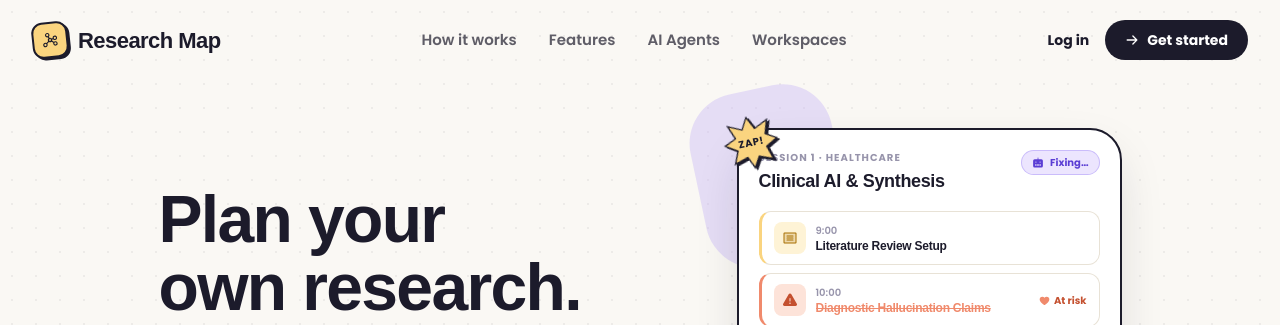
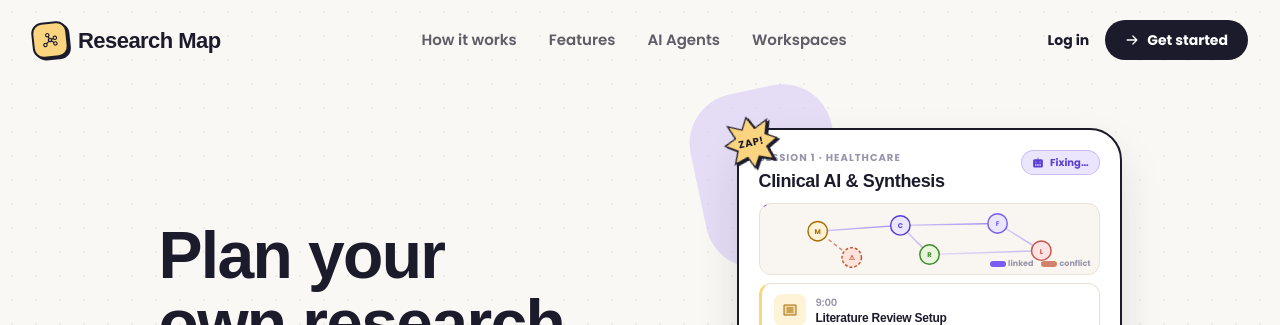
Before and after one commit to SanketBhandarii/3-idiots, a Next.js app in the folder web/: page / in a window 1280 px wide. Shown: the top 325 px of the page. Built offline with nearby package versions, Linux system fonts and the light colour scheme; no server answers; a web font is replaced by a local one.

Commit message:
feat: add mini animated knowledge graph with traveling dots inside hero card

```diff
--- a/web/app/page.tsx
+++ b/web/app/page.tsx
@@ -234,7 +234,7 @@
             <div className="rounded-[32px] border-[2.5px] border-[#1c1b2b] bg-white p-5 shadow-[0_20px_50px_-10px_rgba(28,27,43,0.18)]">
 
               {/* Card Header */}
-              <div className="flex items-start justify-between pb-3">
+              <div className="flex items-start justify-between pb-2">
                 <div>
                   <p className="text-[10px] font-bold uppercase tracking-widest text-[#9794ab]">SESSION 1 · HEALTHCARE</p>
                   <h2 className="mt-0.5 font-display text-lg font-black text-[#1c1b2b]">Clinical AI & Synthesis</h2>
@@ -244,7 +244,77 @@
                 </span>
               </div>
 
-              {/* Moveable Draggable Tiles */}
+              {/* ── Mini Connection Graph ── */}
+              <div className="relative h-[72px] w-full rounded-xl bg-[#f5f1e8]/60 border border-[#e8e2d6] mb-2 overflow-hidden">
+                <svg className="absolute inset-0 h-full w-full" viewBox="0 0 340 72">
+                  <defs>
+                    <linearGradient id="mini-grad" x1="0%" y1="0%" x2="100%" y2="0%">
+                      <stop offset="0%" stopColor="#c6b5f6" />
+                      <stop offset="100%" stopColor="#7b5cf0" />
+                    </linearGradient>
+                    <linearGradient id="mini-conflict" x1="0%" y1="0%" x2="100%" y2="0%">
+                      <stop offset="0%" stopColor="#f08a6c" />
+                      <stop offset="100%" stopColor="#c4502f" />
+                    </linearGradient>
+                  </defs>
+                  {/* Connection lines */}
+                  <path d="M 55 28 L 140 22" stroke="url(#mini-grad)" strokeWidth="1.5" fill="none" strokeOpacity="0.7" />
+                  <path d="M 140 22 L 240 20" stroke="url(#mini-grad)" strokeWidth="1.5" fill="none" strokeOpacity="0.7" />
+                  <path d="M 140 22 L 170 52" stroke="url(#mini-grad)" strokeWidth="1.5" fill="none" strokeOpacity="0.5" />
+                  <path d="M 55 28 L 90 55" stroke="url(#mini-conflict)" strokeWidth="1.5" fill="none" strokeDasharray="4,3" strokeOpacity="0.8" />
+                  <path d="M 240 20 L 285 48" stroke="url(#mini-grad)" strokeWidth="1.5" fill="none" strokeOpacity="0.5" />
+                  <path d="M 170 52 L 285 48" stroke="url(#mini-grad)" strokeWidth="1.5" fill="none" strokeOpacity="0.4" />
+
+                  {/* Traveling light dots */}
+                  <circle r="2.5" fill="#7b5cf0">
+                    <animateMotion dur="2.5s" repeatCount="indefinite" path="M 55 28 L 140 22" begin="0s" />
+                  </circle>
+                  <circle r="2.5" fill="#7b5cf0">
+                    <animateMotion dur="3s" repeatCount="indefinite" path="M 140 22 L 240 20" begin="0.4s" />
+                  </circle>
+                  <circle r="2" fill="#c4502f">
+                    <animateMotion dur="2s" repeatCount="indefinite" path="M 55 28 L 90 55" begin="0.8s" />
+                  </circle>
+                  <circle r="2.5" fill="#7b5cf0">
+                    <animateMotion dur="2.8s" repeatCount="indefinite" path="M 140 22 L 170 52" begin="1.2s" />
+                  </circle>
+                  <circle r="2" fill="#5a3dd4">
+                    <animateMotion dur="3.2s" repeatCount="indefinite" path="M 240 20 L 285 48" begin="0.6s" />
+                  </circle>
+
+                  {/* Node circles with labels */}
+                  {/* Node 1: Med-PaLM */}
+                  <circle cx="55" cy="28" r="10" fill="#fef3d6" stroke="#a86f00" strokeWidth="1.5" />
+                  <text x="55" y="31" textAnchor="middle" fill="#a86f00" fontSize="7" fontWeight="800">M</text>
+
+                  {/* Node 2: Clinical NLP */}
+                  <circle cx="140" cy="22" r="10" fill="#ece5fe" stroke="#5a3dd4" strokeWidth="1.5" />
+                  <text x="140" y="25" textAnchor="middle" fill="#5a3dd4" fontSize="7" fontWeight="800">C</text>
+
+                  {/* Node 3: FDA SaMD */}
+                  <circle cx="240" cy="20" r="10" fill="#ece5fe" stroke="#7b5cf0" strokeWidth="1.5" />
+                  <text x="240" y="23" textAnchor="middle" fill="#7b5cf0" fontSize="7" fontWeight="800">F</text>
+
+                  {/* Node 4: Hallucination (conflict) */}
+                  <circle cx="90" cy="55" r="10" fill="#fde3d9" stroke="#c4502f" strokeWidth="1.5" strokeDasharray="3,2" />
+                  <text x="90" y="58" textAnchor="middle" fill="#c4502f" fontSize="7" fontWeight="800">⚠</text>
+
+                  {/* Node 5: RAG */}
+                  <circle cx="170" cy="52" r="10" fill="#e8f4dc" stroke="#3f8a2e" strokeWidth="1.5" />
+                  <text x="170" y="55" textAnchor="middle" fill="#3f8a2e" fontSize="7" fontWeight="800">R</text>
+
+                  {/* Node 6: Regulation */}
+                  <circle cx="285" cy="48" r="10" fill="#fde4e2" stroke="#c9544f" strokeWidth="1.5" />
+                  <text x="285" y="51" textAnchor="middle" fill="#c9544f" fontSize="7" fontWeight="800">L</text>
+                </svg>
+                {/* Tiny legend */}
+                <div className="absolute bottom-1 right-2 flex items-center gap-2 text-[8px] font-bold text-[#9794ab]">
+                  <span className="flex items-center gap-0.5"><span className="inline-block h-1.5 w-4 rounded-full bg-[#7b5cf0]" />linked</span>
+                  <span className="flex items-center gap-0.5"><span className="inline-block h-1.5 w-4 rounded-full bg-[#c4502f] opacity-70" style={{ backgroundImage: "repeating-linear-gradient(90deg, #c4502f 0 3px, transparent 3px 6px)" }} />conflict</span>
+                </div>
+              </div>
+
+
               <Reorder.Group axis="y" values={tiles} onReorder={setTiles} className="space-y-2 mt-1">
                 {tiles.map((item) => (
                   <Reorder.Item
```
